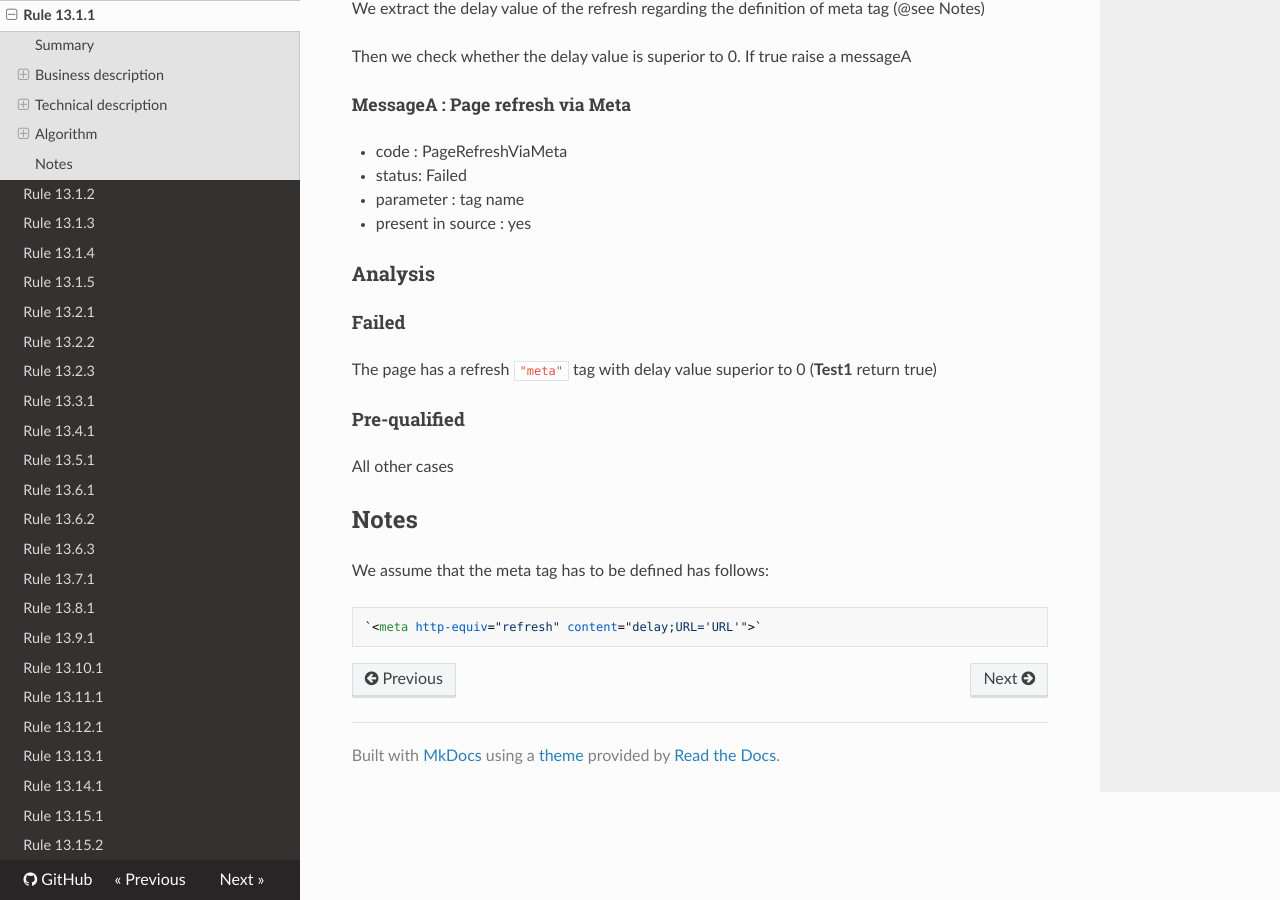
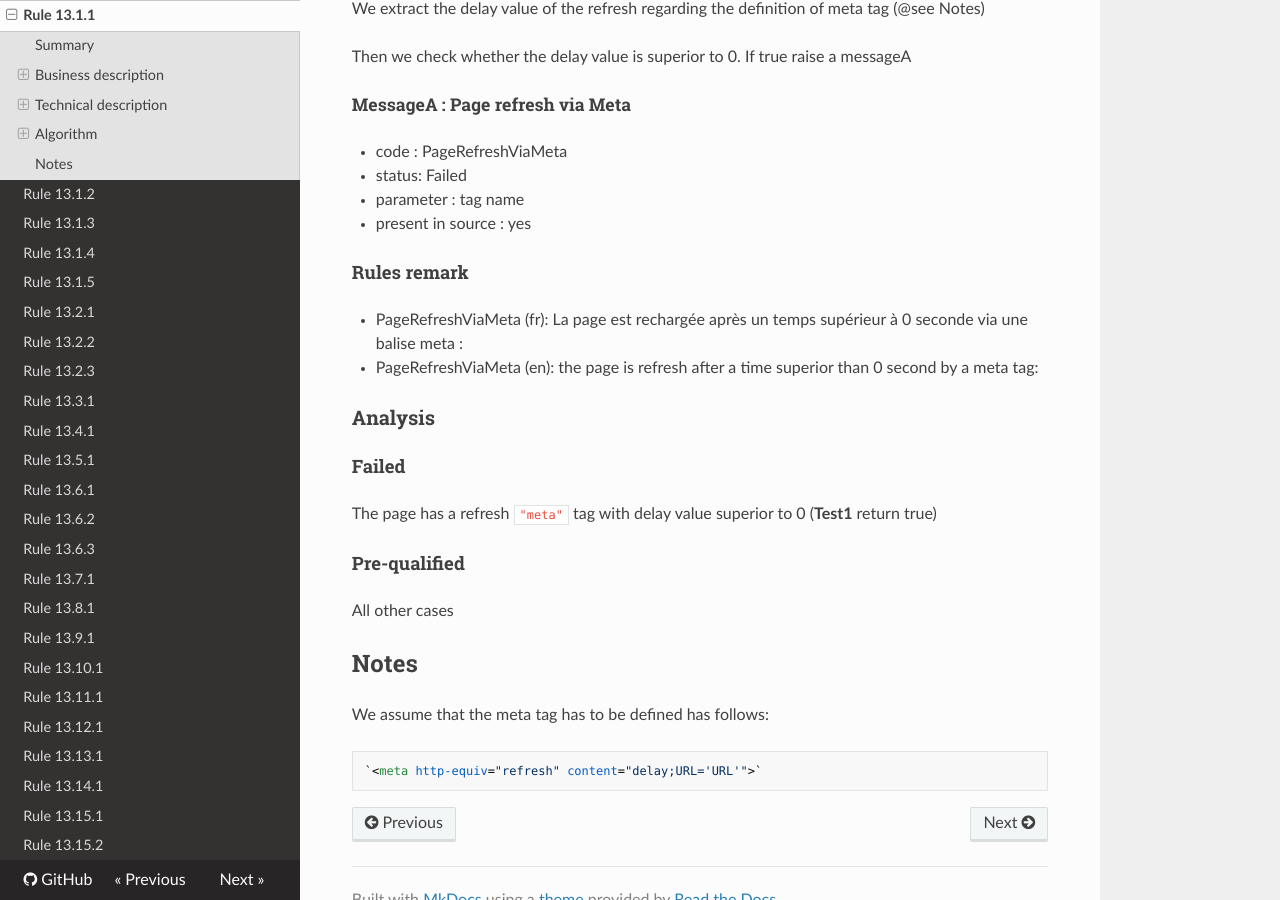
Before and after one commit to Tanaguru/RGAA3-2016, an MkDocs documentation site: the page built from docs/Rule-13-1-1.md, in a window 1280 px wide and 900 px high, scrolled down 1509 px. Built offline with MkDocs 1.6.1, drawn with Linux system fonts in a browser that asks for light colours; nearby versions of some CDN libraries; old or Windows-style settings are respelled for this version of MkDocs; part of the change alters nothing that is shown.

```diff
--- a/docs/Rule-13-1-1.md
+++ b/docs/Rule-13-1-1.md
@@ -8,21 +8,20 @@ No-check rule
 
 ### Criterion
 
-[13.1](http://references.modernisation.gouv.fr/referentiel-technique-0#crit-13-1)
+[13.1](http://references.modernisation.gouv.fr/rgaa/criteres.html#crit-13-1)
 
 ###Test
 
-[13.1.1](http://references.modernisation.gouv.fr/referentiel-technique-0#test-13-1-1)
+[13.1.1](http://references.modernisation.gouv.fr/rgaa/criteres.html#test-13-1-1)
 
 ### Description
 
-Pour chaque page Web, chaque <a href="http://references.modernisation.gouv.fr/referentiel-technique-0#mProcedeRafraichissement">proc&eacute;d&eacute; de rafra&icirc;chissement</a> ( balise `object`, balise `embed`, balise `svg`, balise `canvas`, balise `meta`) v&eacute;rifie-t-il une de ces conditions (<a href="http://references.modernisation.gouv.fr/referentiel-technique-0#cpCrit13-1" title="Cas particuliers pour le crit&egrave;re 13.1">hors cas particuliers</a>) ?
+Pour chaque page Web, chaque <a href="http://references.modernisation.gouv.fr/rgaa/glossaire.html#procd-de-rafrachissement">proc&eacute;d&eacute; de rafra&icirc;chissement</a> ( balise `object`, balise `embed`, balise `svg`, balise `canvas`, balise `meta`) v&eacute;rifie-t-il une de ces conditions (<a href="http://references.modernisation.gouv.fr/rgaa/cas-particuliers.html#cp-13-1" title="Cas particuliers pour le crit&egrave;re 13.1">hors cas particuliers</a>) ?
 
  *  L'utilisateur peut arr&ecirc;ter ou relancer le rafra&icirc;chissement ;
  *  L'utilisateur peut augmenter la limite de temps entre deux rafra&icirc;chissements de dix fois, au moins ;
  *  L'utilisateur est averti de l'imminence du rafra&icirc;chissement et dispose de vingt secondes, au moins, pour augmenter la limite de temps avant le prochain rafra&icirc;chissement ;
  *  La limite de temps entre deux rafra&icirc;chissements est de vingt heures, au moins.
-
 
 ### Level
 
@@ -65,6 +64,11 @@ messageA
 -   parameter : tag name
 -   present in source : yes
 
+#### Rules remark
+
+ * PageRefreshViaMeta (fr): La page est rechargée après un temps supérieur à 0 seconde via une balise meta :
+ * PageRefreshViaMeta (en): the page is refresh after a time superior than 0 second by a meta tag:
+
 ### Analysis
 
 #### Failed
```
Also changed, not shown: 3 other files.
